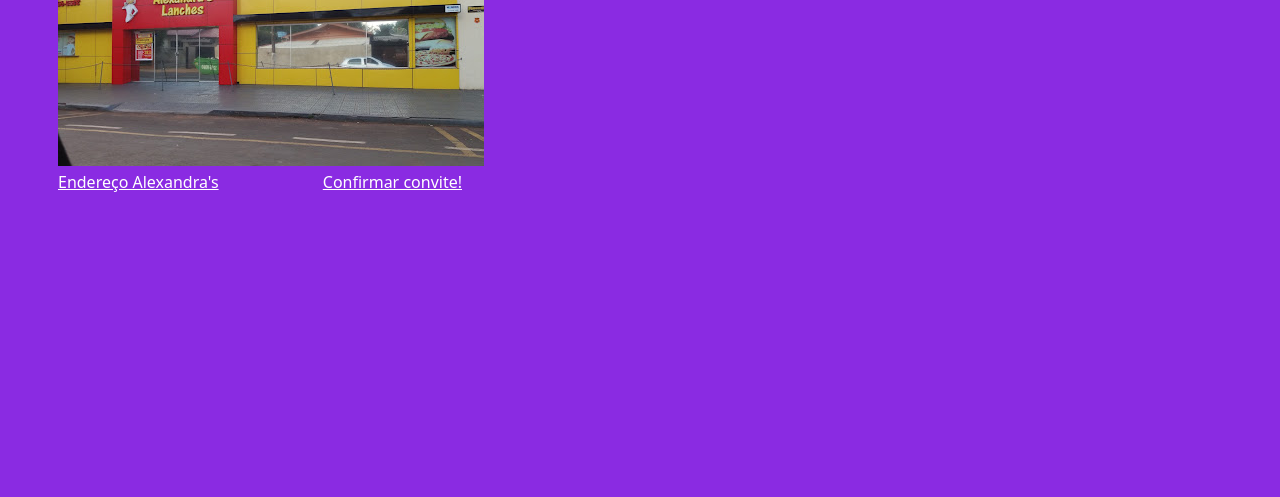
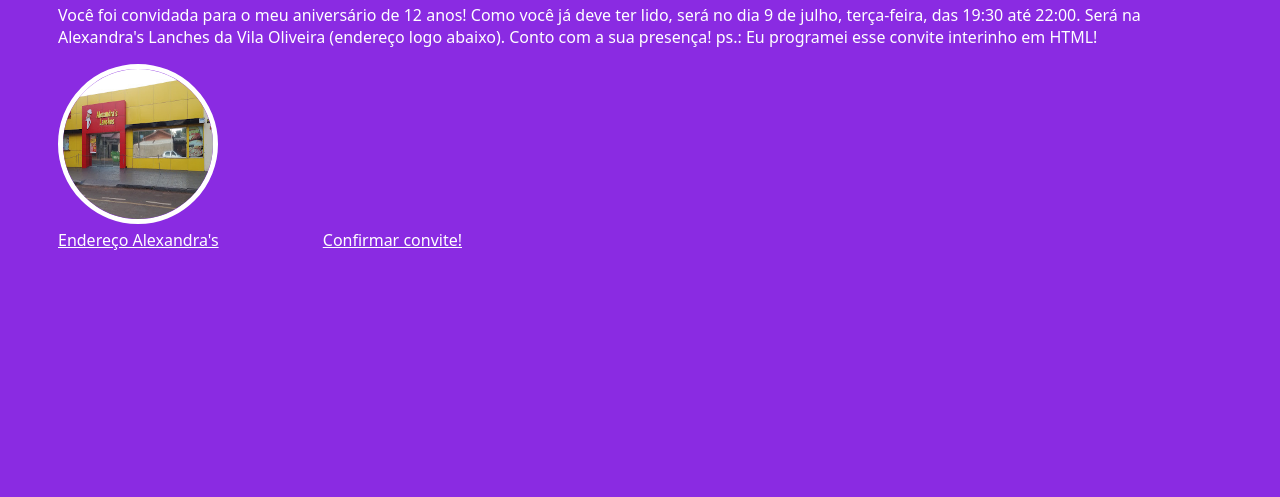
Before and after one commit to euAnaBia/euAnaBia, a plain HTML site: page index.html in a window 1280 px wide. Shown: the part 303-800 px from the top of the page. Drawn offline with Linux system fonts and the light colour scheme; files whose address does not match are found by name.

Commit message:
Update index.css

```diff
--- a/index.css
+++ b/index.css
@@ -5,7 +5,11 @@ body {
     font-family: system-ui, -apple-system, BlinkMacSystemFont, 'Segoe UI', Roboto, Oxygen, Ubuntu, Cantarell, 'Open Sans', 'Helvetica Neue', sans-serif;
 }
 
-
+header img {
+    width: 150px;
+    height: 150px;
+    border-radius: 50%;
+    border: 5px solid white;
 }
 
 .center {
```
